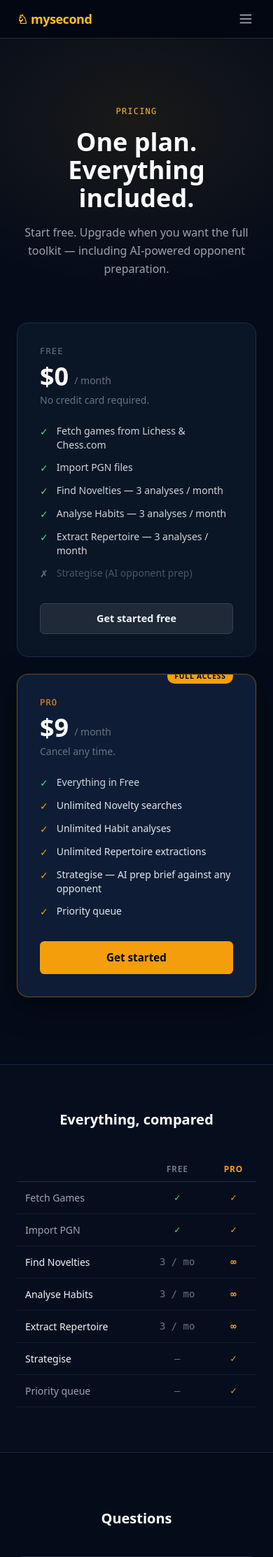
After one commit to avigold/my-second, a Flask app: page /pricing in a window 390 px wide; the page is wider, and only the part inside the window is pictured. The commit adds this page. Shown: the top 2225 px of that part at 70% size. Run offline with Flask 3, Linux system fonts and the light colour scheme; the visitor is signed in with stand-in values (Sample User, id 1); some libraries are stand-ins or nearby versions.

Commit message:
Add /pricing page with Free vs Pro plan comparison
- pricing.html: hero, two plan cards, feature comparison table, FAQ, CTA
- /pricing route added to server.py; exempt from auth gate
- Nav: "Pricing" link shown to logged-out users (desktop + mobile drawer)
- Landing hero: "See pricing" link under the CTA button

Co-Authored-By: Claude Sonnet 4.6 <noreply@anthropic.com>

```diff
--- a/web/server.py
+++ b/web/server.py
@@ -82,7 +82,7 @@ DIST_DIR = REPO_ROOT / "web" / "static" / "dist"
 # Auth gate
 # ---------------------------------------------------------------------------
 
-_AUTH_EXEMPT_PATHS = {"/", "/login", "/auth/logout"}
+_AUTH_EXEMPT_PATHS = {"/", "/login", "/auth/logout", "/pricing"}
 _AUTH_EXEMPT_PREFIXES = ("/auth/lichess", "/auth/chesscom", "/auth/google", "/static/")
 
 
@@ -623,6 +623,11 @@ def strategise_report_page(job_id: str):
     )
 
 
+@app.get("/pricing")
+def pricing_page():
+    return render_template("pricing.html")
+
+
 @app.get("/import-pgn")
 def import_pgn_page():
     return render_template("import.html")
--- a/web/templates/base.html
+++ b/web/templates/base.html
@@ -110,6 +110,7 @@
         <span class="text-xs text-gray-500 border-l border-gray-700 pl-6">{{ current_user.username }}</span>
         <a href="/auth/logout" class="text-xs text-gray-400 hover:text-red-400 transition-colors">Log out</a>
       {% else %}
+        <a href="/pricing" class="text-xs text-gray-400 hover:text-amber-400 transition-colors">Pricing</a>
         <a href="/login" class="text-xs text-amber-400 hover:text-amber-300 transition-colors border-l border-gray-700 pl-6">Log in</a>
       {% endif %}
     </div>
@@ -145,6 +146,9 @@
     <div style="height:1px;background:#1f2937;margin:4px 0;"></div>
     <span class="text-xs text-gray-500 px-1 py-1">{{ current_user.username }}</span>
     <a href="/auth/logout" class="nav-drawer-link" style="color:#f87171;">Log out</a>
+    {% else %}
+    <div style="height:1px;background:#1f2937;margin:4px 0;"></div>
+    <a href="/pricing" class="nav-drawer-link">Pricing</a>
     {% endif %}
   </div>
 
--- a/web/templates/landing.html
+++ b/web/templates/landing.html
@@ -71,7 +71,8 @@
     </a>
 
     <p class="text-gray-600 text-xs mt-4 select-none">
-      Analyse games from Lichess or Chess.com
+      Analyse games from Lichess or Chess.com ·
+      <a href="/pricing" style="color:#6b7280;text-decoration:underline;text-underline-offset:3px;">See pricing</a>
     </p>
 
   </div>
--- /dev/null
+++ b/web/templates/pricing.html
@@ -0,0 +1,300 @@
+{% extends "base.html" %}
+{% block title %}My Second — Pricing{% endblock %}
+{% block main_class %}w-full max-w-none{% endblock %}
+{% block main_px %}{% endblock %}
+{% block main_padding %}p-0{% endblock %}
+
+{% block content %}
+
+<!-- ─── Hero ────────────────────────────────────────────────────────────── -->
+<section class="relative overflow-hidden text-center px-6 pt-24 pb-16"
+         style="background:#040c1a;">
+  <!-- Ambient glow -->
+  <div class="absolute pointer-events-none"
+       style="top:-180px;left:50%;transform:translateX(-50%);width:900px;height:600px;
+              background:radial-gradient(ellipse,rgba(245,158,11,0.09) 0%,transparent 55%);"></div>
+
+  <div class="relative z-10">
+    <p class="text-amber-400 text-xs font-mono uppercase tracking-widest mb-4">Pricing</p>
+    <h1 class="text-4xl md:text-5xl font-bold text-white mb-4">
+      One plan. Everything included.
+    </h1>
+    <p class="text-gray-400 text-base leading-relaxed" style="max-width:40ch;margin:0 auto;">
+      Start free. Upgrade when you want the full toolkit — including
+      AI-powered opponent preparation.
+    </p>
+  </div>
+</section>
+
+
+<!-- ─── Plan cards ───────────────────────────────────────────────────────── -->
+<section style="background:#040c1a;padding-bottom:6rem;">
+  <div class="max-w-4xl mx-auto px-6">
+
+    <div class="grid grid-cols-1 md:grid-cols-2 gap-6">
+
+      <!-- ── Free ─────────────────────────────────────────────────────── -->
+      <div class="rounded-2xl border p-8 flex flex-col"
+           style="background:#0a1525;border-color:#1e2d45;">
+
+        <div class="mb-6">
+          <p class="text-xs text-gray-500 uppercase tracking-widest font-mono mb-2">Free</p>
+          <div class="flex items-end gap-2 mb-1">
+            <span class="text-4xl font-bold text-white">$0</span>
+            <span class="text-gray-500 text-sm mb-1">/ month</span>
+          </div>
+          <p class="text-gray-500 text-sm">No credit card required.</p>
+        </div>
+
+        <ul class="flex-1 space-y-3 mb-8">
+          <li class="flex items-start gap-3 text-sm">
+            <span style="color:#4ade80;flex-shrink:0;margin-top:1px;">✓</span>
+            <span class="text-gray-300">Fetch games from Lichess &amp; Chess.com</span>
+          </li>
+          <li class="flex items-start gap-3 text-sm">
+            <span style="color:#4ade80;flex-shrink:0;margin-top:1px;">✓</span>
+            <span class="text-gray-300">Import PGN files</span>
+          </li>
+          <li class="flex items-start gap-3 text-sm">
+            <span style="color:#4ade80;flex-shrink:0;margin-top:1px;">✓</span>
+            <span class="text-gray-300">Find Novelties — 3 analyses / month</span>
+          </li>
+          <li class="flex items-start gap-3 text-sm">
+            <span style="color:#4ade80;flex-shrink:0;margin-top:1px;">✓</span>
+            <span class="text-gray-300">Analyse Habits — 3 analyses / month</span>
+          </li>
+          <li class="flex items-start gap-3 text-sm">
+            <span style="color:#4ade80;flex-shrink:0;margin-top:1px;">✓</span>
+            <span class="text-gray-300">Extract Repertoire — 3 analyses / month</span>
+          </li>
+          <li class="flex items-start gap-3 text-sm">
+            <span style="color:#6b7280;flex-shrink:0;margin-top:1px;">✗</span>
+            <span class="text-gray-600">Strategise (AI opponent prep)</span>
+          </li>
+        </ul>
+
+        <a href="/auth/google"
+           style="display:block;text-align:center;padding:0.65rem 1.5rem;
+                  border-radius:0.4rem;font-weight:600;font-size:0.9rem;
+                  background:#1f2937;color:#f3f4f6;text-decoration:none;
+                  border:1px solid #374151;transition:background 0.15s,border-color 0.15s;"
+           onmouseover="this.style.background='#374151';this.style.borderColor='#4b5563'"
+           onmouseout="this.style.background='#1f2937';this.style.borderColor='#374151'">
+          Get started free
+        </a>
+      </div>
+
+
+      <!-- ── Pro ──────────────────────────────────────────────────────── -->
+      <div class="rounded-2xl border p-8 flex flex-col relative overflow-hidden"
+           style="background:#0e1d35;border-color:rgba(245,158,11,0.35);
+                  box-shadow:0 0 0 1px rgba(245,158,11,0.06),0 12px 40px rgba(0,0,0,0.5);">
+
+        <!-- "Most popular" pill -->
+        <div class="absolute top-0 right-8"
+             style="transform:translateY(-50%);">
+          <span style="background:#f59e0b;color:#030712;font-size:0.65rem;font-weight:700;
+                       text-transform:uppercase;letter-spacing:.07em;
+                       padding:0.2rem 0.65rem;border-radius:9999px;">
+            Full access
+          </span>
+        </div>
+
+        <div class="mb-6">
+          <p class="text-xs text-amber-500 uppercase tracking-widest font-mono mb-2">Pro</p>
+          <div class="flex items-end gap-2 mb-1">
+            <span class="text-4xl font-bold text-white">$9</span>
+            <span class="text-gray-500 text-sm mb-1">/ month</span>
+          </div>
+          <p class="text-gray-500 text-sm">Cancel any time.</p>
+        </div>
+
+        <ul class="flex-1 space-y-3 mb-8">
+          <li class="flex items-start gap-3 text-sm">
+            <span style="color:#4ade80;flex-shrink:0;margin-top:1px;">✓</span>
+            <span class="text-gray-300">Everything in Free</span>
+          </li>
+          <li class="flex items-start gap-3 text-sm">
+            <span style="color:#f59e0b;flex-shrink:0;margin-top:1px;">✓</span>
+            <span class="text-gray-200 font-medium">Unlimited Novelty searches</span>
+          </li>
+          <li class="flex items-start gap-3 text-sm">
+            <span style="color:#f59e0b;flex-shrink:0;margin-top:1px;">✓</span>
+            <span class="text-gray-200 font-medium">Unlimited Habit analyses</span>
+          </li>
+          <li class="flex items-start gap-3 text-sm">
+            <span style="color:#f59e0b;flex-shrink:0;margin-top:1px;">✓</span>
+            <span class="text-gray-200 font-medium">Unlimited Repertoire extractions</span>
+          </li>
+          <li class="flex items-start gap-3 text-sm">
+            <span style="color:#f59e0b;flex-shrink:0;margin-top:1px;">✓</span>
+            <span class="text-gray-200 font-medium">
+              Strategise — AI prep brief against any opponent
+            </span>
+          </li>
+          <li class="flex items-start gap-3 text-sm">
+            <span style="color:#f59e0b;flex-shrink:0;margin-top:1px;">✓</span>
+            <span class="text-gray-200 font-medium">Priority queue</span>
+          </li>
+        </ul>
+
+        <a href="/auth/google"
+           style="display:block;text-align:center;padding:0.75rem 1.5rem;
+                  border-radius:0.4rem;font-weight:700;font-size:0.95rem;
+                  background:#f59e0b;color:#030712;text-decoration:none;
+                  border:none;transition:background 0.15s,box-shadow 0.15s;
+                  box-shadow:0 0 0 0 rgba(245,158,11,0);"
+           onmouseover="this.style.background='#fbbf24';this.style.boxShadow='0 0 20px rgba(245,158,11,0.3)'"
+           onmouseout="this.style.background='#f59e0b';this.style.boxShadow='none'">
+          Get started
+        </a>
+      </div>
+
+    </div>
+
+  </div>
+</section>
+
+
+<!-- ─── Feature comparison ───────────────────────────────────────────────── -->
+<section style="background:#060e1e;border-top:1px solid #1a2540;border-bottom:1px solid #1a2540;">
+  <div class="max-w-2xl mx-auto px-6 py-16">
+    <h2 class="text-xl font-bold text-white text-center mb-10">Everything, compared</h2>
+
+    <table style="width:100%;border-collapse:collapse;">
+      <thead>
+        <tr>
+          <th style="padding:0.5rem 0.75rem;text-align:left;font-size:0.75rem;
+                     color:#6b7280;font-weight:500;text-transform:uppercase;letter-spacing:.06em;
+                     border-bottom:1px solid #1e2d45;"></th>
+          <th style="padding:0.5rem 0.75rem;text-align:center;font-size:0.75rem;
+                     color:#6b7280;font-weight:600;text-transform:uppercase;letter-spacing:.06em;
+                     border-bottom:1px solid #1e2d45;">Free</th>
+          <th style="padding:0.5rem 0.75rem;text-align:center;font-size:0.75rem;
+                     color:#f59e0b;font-weight:600;text-transform:uppercase;letter-spacing:.06em;
+                     border-bottom:1px solid #1e2d45;">Pro</th>
+        </tr>
+      </thead>
+      <tbody>
+        {% set rows = [
+          ("Fetch Games",              "✓", "✓",  false),
+          ("Import PGN",               "✓", "✓",  false),
+          ("Find Novelties",     "3 / mo", "∞",   true),
+          ("Analyse Habits",     "3 / mo", "∞",   true),
+          ("Extract Repertoire", "3 / mo", "∞",   true),
+          ("Strategise",               "—", "✓",  true),
+          ("Priority queue",           "—", "✓",  false),
+        ] %}
+        {% for label, free_val, pro_val, highlight in rows %}
+        <tr style="border-bottom:1px solid #111c2e;">
+          <td style="padding:0.75rem 0.75rem;font-size:0.875rem;
+                     color:{{ '#f3f4f6' if highlight else '#9ca3af' }};">
+            {{ label }}
+          </td>
+          <td style="padding:0.75rem 0.75rem;text-align:center;font-size:0.875rem;
+                     color:{{ '#4ade80' if free_val == '✓' else '#6b7280' }};font-family:monospace;">
+            {{ free_val }}
+          </td>
+          <td style="padding:0.75rem 0.75rem;text-align:center;font-size:0.875rem;
+                     color:{{ '#f59e0b' if pro_val in ('✓','∞') else '#6b7280' }};font-weight:600;font-family:monospace;">
+            {{ pro_val }}
+          </td>
+        </tr>
+        {% endfor %}
+      </tbody>
+    </table>
+  </div>
+</section>
+
+
+<!-- ─── FAQ ──────────────────────────────────────────────────────────────── -->
+<section style="background:#040c1a;">
+  <div class="max-w-2xl mx-auto px-6 py-20">
+    <h2 class="text-xl font-bold text-white text-center mb-10">Questions</h2>
+
+    <div class="space-y-1">
+
+      {% set faqs = [
+        (
+          "What platforms are supported?",
+          "Lichess and Chess.com. Your game history is fetched directly from their public APIs — no upload required."
+        ),
+        (
+          "What is Strategise?",
+          "You enter your username, your colour, and an opponent's username. The tool analyses both players' opening habits and tendencies, then asks Claude (Anthropic's AI) to write a personalised preparation brief covering opening approach, endgame tendencies, and exploitable weaknesses."
+        ),
+        (
+          "How are the monthly limits counted?",
+          "Each completed analysis job counts as one use. Failed or cancelled jobs are not counted."
+        ),
+        (
+          "Can I cancel my Pro subscription?",
+          "Yes, at any time. You keep Pro access until the end of the billing period."
+        ),
+        (
+          "Is my game data stored?",
+          "Analysis results (novelties, habits, repertoires) are stored on our server so you can revisit them. Raw game PGN data fetched from Lichess or Chess.com is processed and not stored long-term."
+        ),
+      ] %}
+
+      {% for q, a in faqs %}
+      <details class="border border-gray-800 rounded-lg overflow-hidden faq-item">
+        <summary class="flex items-center justify-between gap-4 px-5 py-4 cursor-pointer select-none
+                        text-sm font-medium text-gray-200 hover:text-white transition-colors"
+                 style="list-style:none;">
+          <span>{{ q }}</span>
+          <span class="faq-chevron text-gray-500 text-xs shrink-0" style="transition:transform 0.2s;">▶</span>
+        </summary>
+        <div class="px-5 pb-4 text-sm text-gray-400 leading-relaxed border-t border-gray-800 pt-3">
+          {{ a }}
+        </div>
+      </details>
+      {% endfor %}
+
+    </div>
+  </div>
+</section>
+
+
+<!-- ─── Final CTA ─────────────────────────────────────────────────────────── -->
+<section class="text-center px-6 py-20" style="background:#040c1a;border-top:1px solid #1a2540;">
+  <div class="relative inline-block">
+    <div class="absolute pointer-events-none"
+         style="top:50%;left:50%;transform:translate(-50%,-50%);
+                width:500px;height:280px;
+                background:radial-gradient(ellipse,rgba(245,158,11,0.07) 0%,transparent 65%);"></div>
+    <div class="relative z-10">
+      <h2 class="text-2xl md:text-3xl font-bold text-white mb-3">Start free today.</h2>
+      <p class="text-gray-500 mb-8 text-sm">No credit card. No setup. Just your chess username.</p>
+      <a href="/auth/google"
+         style="display:inline-flex;align-items:center;justify-content:center;
+                gap:0.65rem;background:#f59e0b;color:#030712;font-weight:700;
+                padding:0.85rem 2rem;border-radius:0.4rem;font-size:0.95rem;
+                text-decoration:none;border:none;cursor:pointer;
+                transition:background-color 0.15s, box-shadow 0.15s;
+                box-shadow:0 0 0 0 rgba(245,158,11,0);"
+         onmouseover="this.style.background='#fbbf24';this.style.boxShadow='0 0 24px rgba(245,158,11,0.25)'"
+         onmouseout="this.style.background='#f59e0b';this.style.boxShadow='none'">
+        <svg width="18" height="18" viewBox="0 0 48 48" aria-hidden="true">
+          <path fill="#EA4335" d="M24 9.5c3.54 0 6.71 1.22 9.21 3.6l6.85-6.85C35.9 2.38 30.47 0 24 0 14.62 0 6.51 5.38 2.56 13.22l7.98 6.19C12.43 13.72 17.74 9.5 24 9.5z"/>
+          <path fill="#4285F4" d="M46.98 24.55c0-1.57-.15-3.09-.38-4.55H24v9.02h12.94c-.58 2.96-2.26 5.48-4.78 7.18l7.73 6c4.51-4.18 7.09-10.36 7.09-17.65z"/>
+          <path fill="#FBBC05" d="M10.53 28.59c-.48-1.45-.76-2.99-.76-4.59s.27-3.14.76-4.59l-7.98-6.19C.92 16.46 0 20.12 0 24c0 3.88.92 7.54 2.56 10.78l7.97-6.19z"/>
+          <path fill="#34A853" d="M24 48c6.48 0 11.93-2.13 15.89-5.81l-7.73-6c-2.15 1.45-4.92 2.3-8.16 2.3-6.26 0-11.57-4.22-13.47-9.91l-7.98 6.19C6.51 42.62 14.62 48 24 48z"/>
+        </svg>
+        Continue with Google
+      </a>
+    </div>
+  </div>
+</section>
+
+{% endblock %}
+
+{% block scripts %}
+<style>
+  details[open] .faq-chevron { transform: rotate(90deg); }
+  details > summary { list-style: none; }
+  details > summary::-webkit-details-marker { display: none; }
+  /* override base.html details::before */
+  details.faq-item > summary::before { content: '' !important; }
+</style>
+{% endblock %}
```
